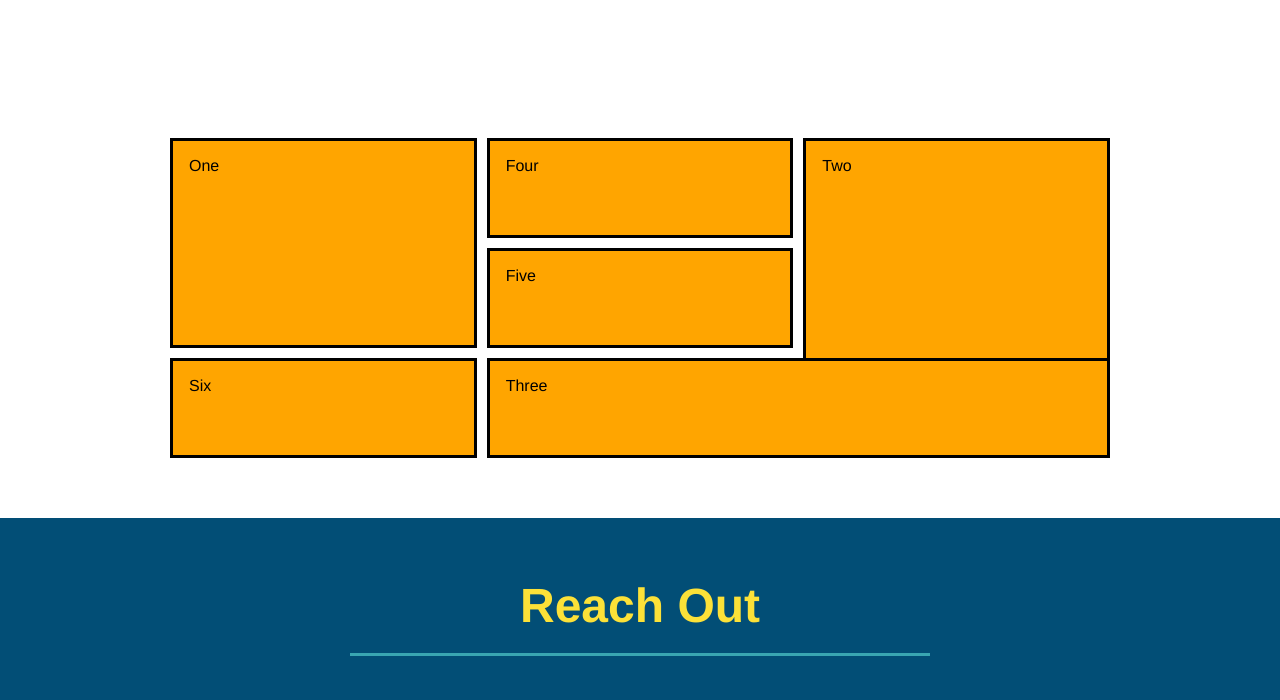
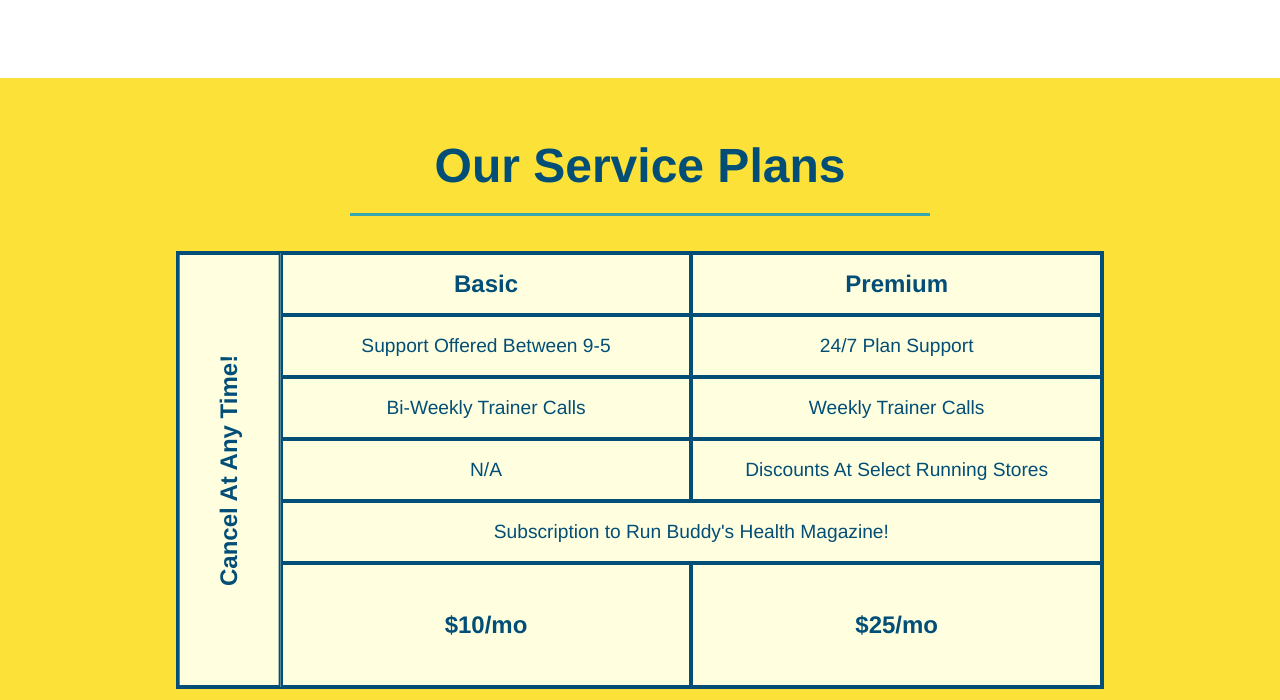
Before and after one commit to josephprospero/run-buddy, a plain HTML site: page index.html in a window 1280 px wide. Shown: the part 3006-3706 px from the top of the page. Drawn offline with Linux system fonts and the light colour scheme.

Commit message:
added service table comparison

```diff
--- a/assets/css/style.css
+++ b/assets/css/style.css
@@ -351,48 +351,63 @@ section {
     font-size: 16px;
 }
 
-/*SERVICE GRID STYLING*/
+/* SERVICE GRID STYLING */
 .service-grid-container {
+    background: lightyellow;
+    width: 80%;
     display: grid;
+    /* repeat(iterator, size) */
+    grid-template-columns: 1fr repeat(2, 4fr);
+    grid-template-rows: repeat(5, 1fr) 2fr;
+    border: 2px solid #024e76;
+    color: #024e76;
+    font-size: 1.2rem;
 }
 
 .service-grid-item {
-    background-color: orange;
-    border: solid;
-    padding: 1em;
-    color: black;
+    padding: 15px 0;
+    border: 2px solid #024e76;
+    display: flex;
+    align-items: center;
+    justify-content: center;
+    text-align: center;
 }
 
-.service-grid-container {
-    max-width: 940px;
-    margin: 0 auto;
-    display: grid;
-    grid-template-columns: repeat(3, 1fr);
-    grid-template-rows: repeat(3, 100px);
-    grid-gap: 10px;
-    place-items: stretch stretch;
+/* specific match */
+.service-grid-item.basic {
+    grid-column: 2 / span 1;
 }
 
-.box1 {
-    grid-column: 1/ span 1 ;
-    grid-row: 1/ span 2;
+.service-grid-item.both {
+    grid-column: 2 / span 2;
 }
 
-.box2 {
-    grid-column: 3/4;
-    grid-row: 1/-1;
+.service-grid-item.cancel {
+    writing-mode: vertical-lr;
+    grid-column: 1;
+    grid-row: 1 / -1;
+    transform: rotate(180deg);
 }
 
-.box3 {
-    grid-column: 2/ span 2;
-    grid-row: 3/ span 1;
+.grid-head, .grid-price, .service-grid-item.cancel {
+    font-size: 1.5rem;
+    font-weight: bold;
 }
-
-
 /*REACH OUT STYLES END*/
 
 .flex-row {
     display: flex;
+}
+
+/*SERVICE STYLES BEGIN*/
+.services {
+    background: #fce138;
+}
+
+.service-grid-wrapper {
+    display: flex;
+    width: 100%;
+    justify-content: center;
 }
 
 /* MEDIA QUERY FOR SMALLER DESKTOP SCREENS AND SMALLER */
@@ -471,6 +486,25 @@ section {
         flex: 100%;
     }
 
+    .service-grid-container {
+        grid-template-columns: 1fr 1fr;
+    }
+
+    .service-grid-item.basic {
+        grid-column: 1;
+    }
+
+    .service-grid-item.both {
+        grid-column: 1 / -1;
+    }
+
+    .service-grid-item.cancel {
+        transform: none;
+        writing-mode: unset;
+        grid-column: 1 / -1;
+        grid-row: -1;
+    }
+
 }
 
 
--- a/index.html
+++ b/index.html
@@ -211,14 +211,52 @@
         </section>
 
         <section id="service-plans" class="services">
-            <div class="service-grid-container">
-                <div class="service-grid-item box1">One</div>
-                <div class="service-grid-item box2">Two</div>
-                <div class="service-grid-item box3">Three</div>
-                <div class="service-grid-item box4">Four</div>
-                <div class="service-grid-item box5">Five</div>
-                <div class="service-grid-item box6">Six</div>
-            </div>
+            <h2 class="section-title secondary-border">
+                Our Service Plans
+            </h2>
+            <div class="service-grid-wrapper">
+                <div class="service-grid-container">
+                    <!-- Headers -->
+                    <div class="service-grid-item grid-head basic">
+                        Basic
+                    </div>
+                    <div class="service-grid-item grid-head premium">
+                        Premium
+                    </div>
+
+                    <!-- Body -->
+                    <div class="service-grid-item basic">
+                        Support Offered Between 9-5
+                    </div>
+                    <div class="service-grid-item premium">
+                        24/7 Plan Support
+                    </div>
+                    <div class="service-grid-item basic">
+                        Bi-Weekly Trainer Calls
+                    </div>
+                    <div class="service-grid-item premium">
+                        Weekly Trainer Calls
+                    </div>
+                    <div class="service-grid-item basic">
+                        N/A
+                    </div>
+                    <div class="service-grid-item premium">
+                        Discounts At Select Running Stores
+                    </div>
+                    <div class="service-grid-item both">
+                        Subscription to Run Buddy's Health Magazine!
+                    </div>
+                    <div class="service-grid-item grid-price basic">
+                        $10/mo
+                    </div>
+                    <div class="service-grid-item grid-price premium">
+                        $25/mo
+                    </div>
+                    <div class="service-grid-item cancel">
+                        Cancel At Any Time!
+                    </div>
+                </div> <!--div service-grid-container-->
+            </div> <!--div service-grid-wrapper-->
         </section>
 
         <!--"reach out" section-->
```
